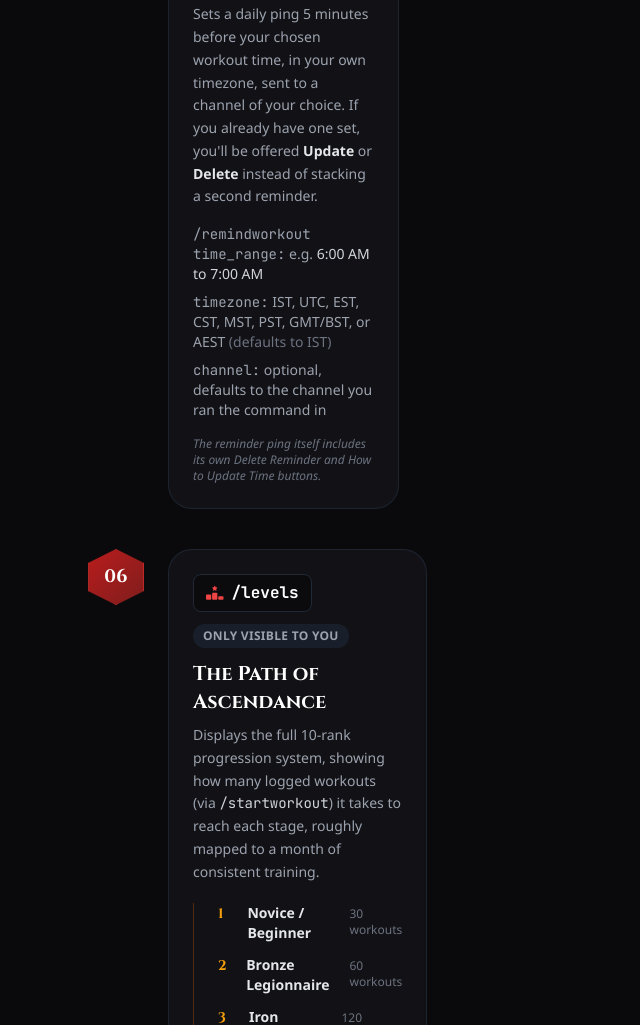
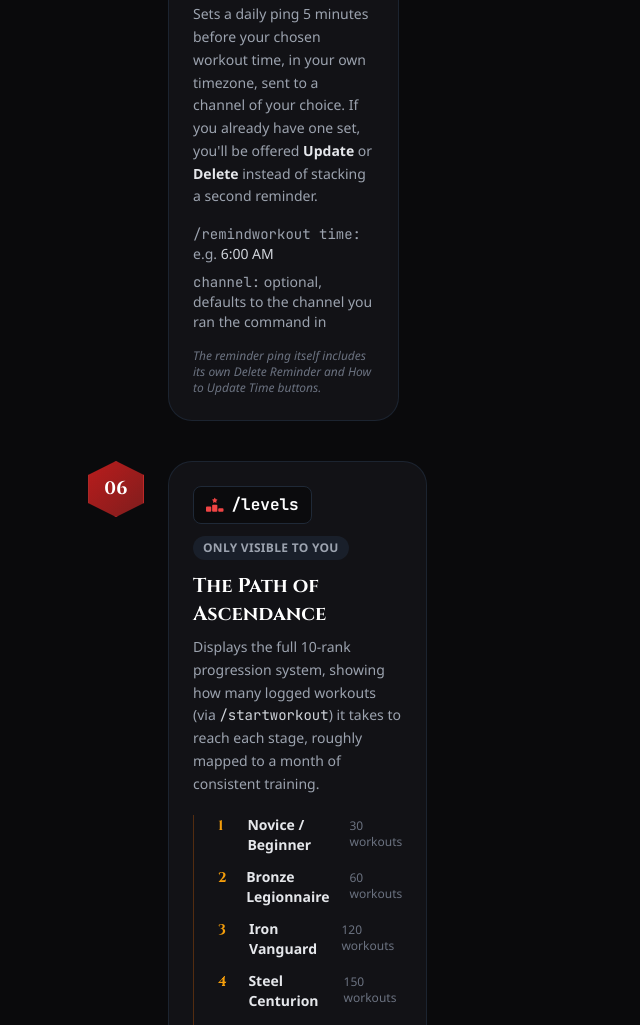
Before and after one commit to realquazar/GladiatorV-website, a website: page public/docs.html in a window 1280 px wide. Shown: the part 4179-5204 px from the top of the page, without its empty margins (0-640 px from the left). Drawn offline with nearby package versions, Linux system fonts and the light colour scheme.

Commit message:
updating docs

```diff
--- a/public/docs.html
+++ b/public/docs.html
@@ -279,8 +279,7 @@
                             or <strong class="text-gray-200">Delete</strong> instead of stacking a second reminder.
                         </p>
                         <div class="text-sm text-gray-400 space-y-2 mb-4">
-                            <p><code class="font-mono text-emerald-400">/remindworkout time_range:</code> e.g. <span class="text-gray-300">6:00 AM to 7:00 AM</span></p>
-                            <p><code class="font-mono text-emerald-400">timezone:</code> IST, UTC, EST, CST, MST, PST, GMT/BST, or AEST <span class="text-gray-500">(defaults to IST)</span></p>
+                            <p><code class="font-mono text-emerald-400">/remindworkout time:</code> e.g. <span class="text-gray-300">6:00 AM</span></p>
                             <p><code class="font-mono text-emerald-400">channel:</code> optional, defaults to the channel you ran the command in</p>
                         </div>
                         <p class="text-gray-500 text-xs italic">The reminder ping itself includes its own Delete Reminder and How to Update Time buttons.</p>
```
